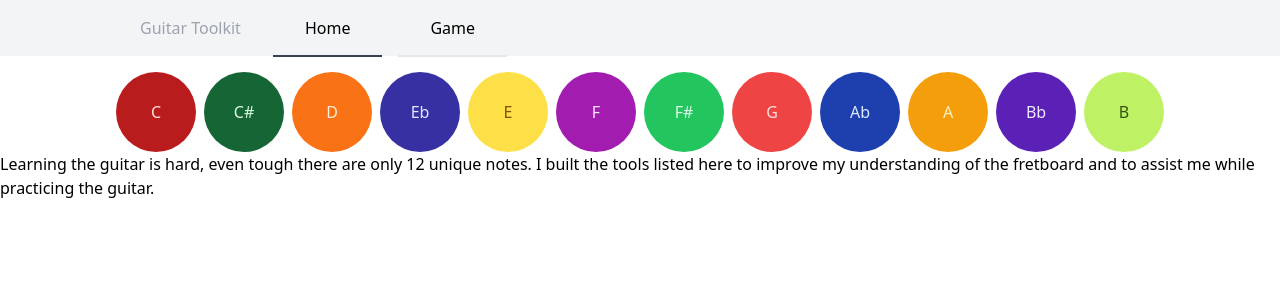
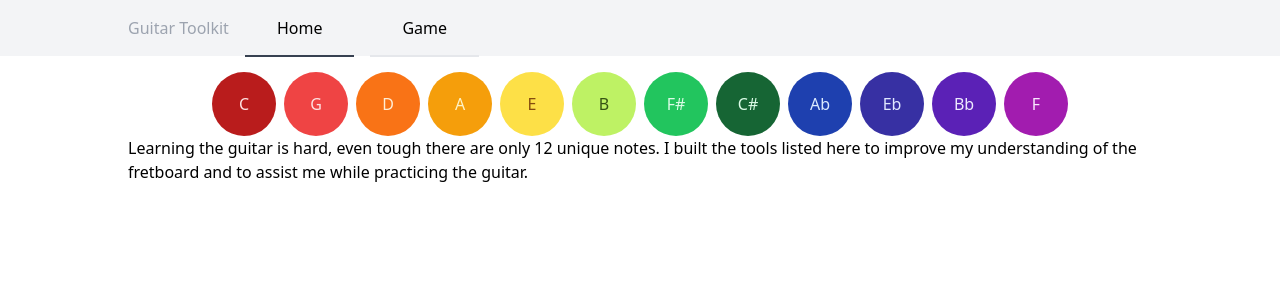
Before and after one commit to matthiasweiss/guitar-notes, a React (Vite) app: page / in a window 1280 px wide. Shown: the top 300 px of the page. Built offline with nearby package versions, Linux system fonts and the light colour scheme.

Commit message:
Fix styling

```diff
--- a/src/components/note-card-list.tsx
+++ b/src/components/circle-of-fifths.tsx
@@ -1,12 +1,25 @@
-import { useNotes } from '../hooks/use-notes';
+import { Note } from '../hooks/use-notes';
 import { NoteCard } from './note-card';
 
-export const NoteCardList = () => {
-  const { notes } = useNotes();
+export const CircleOfFifths = () => {
+  const circleOfFifths: Note[] = [
+    'C',
+    'G',
+    'D',
+    'A',
+    'E',
+    'B',
+    'F#',
+    'C#',
+    'Ab',
+    'Eb',
+    'Bb',
+    'F',
+  ];
 
   return (
     <div className="flex flex-wrap justify-center gap-2">
-      {notes.map((note) => {
+      {circleOfFifths.map((note) => {
         return (
           <NoteCard
             key={note}
--- a/src/components/navbar.tsx
+++ b/src/components/navbar.tsx
@@ -1,6 +1,6 @@
 import { Link, useLocation } from 'react-router-dom';
 import { twMerge } from 'tailwind-merge';
-import { PATHS } from '../constants';
+import { CONTENT_MAX_WIDTH, PATHS } from '../constants';
 
 const LINKS = [
   { path: PATHS.HOME, label: 'Home' },
@@ -9,13 +9,16 @@ const LINKS = [
 
 export const Navbar = () => {
   const { pathname } = useLocation();
+
+  const CONTAINER_CLASSES = `flex w-full gap-4 ${CONTENT_MAX_WIDTH}`;
+
   const defaultClasses =
     'px-8 py-4 border-b-2 border-gray-200 hover:border-gray-300';
   const activeClasses = 'border-gray-700 hover:border-gray-700';
 
   return (
     <div className="flex w-full justify-center bg-gray-100">
-      <div className="flex w-full max-w-[1000px] gap-8">
+      <div className={CONTAINER_CLASSES}>
         <div className="flex select-none items-center text-gray-400">
           Guitar Toolkit
         </div>
--- a/src/components/note-card.tsx
+++ b/src/components/note-card.tsx
@@ -8,7 +8,7 @@ export const NoteCard = ({ note, className }: NoteCardProps) => {
   const noteSpecificClasses = notesDataMap[note].classList;
 
   const defaultClasses =
-    'flex w-fit items-center justify-center rounded-full w-20 h-20 cursor-pointer';
+    'flex w-fit items-center justify-center rounded-full w-[4rem] h-[4rem] cursor-pointer';
 
   return (
     <div
--- a/src/constants.ts
+++ b/src/constants.ts
@@ -3,4 +3,4 @@ export const PATHS = {
   GAME: '/game',
 } as const;
 
-export const CONTENT_MAX_WIDTH = '1000px';
+export const CONTENT_MAX_WIDTH = 'max-w-[64rem]';
--- a/src/screens/home/home.tsx
+++ b/src/screens/home/home.tsx
@@ -1,10 +1,10 @@
-import { NoteCardList } from '../../components/note-card-list';
+import { CircleOfFifths } from '../../components/circle-of-fifths';
 
 export const Home = () => {
   return (
     <>
       <div className="flex flex-col">
-        <NoteCardList></NoteCardList>
+        <CircleOfFifths></CircleOfFifths>
         <div>
           Learning the guitar is hard, even tough there are only 12 unique
           notes. I built the tools listed here to improve my understanding of
--- a/src/screens/layout/layout.tsx
+++ b/src/screens/layout/layout.tsx
@@ -1,11 +1,14 @@
 import { Outlet } from 'react-router-dom';
 import { Navbar } from '../../components/navbar';
+import { CONTENT_MAX_WIDTH } from '../../constants';
 
 export const Layout = () => {
+  const CONTAINER_CLASSES = `flex w-full flex-col  gap-4 ${CONTENT_MAX_WIDTH}`;
+
   return (
     <div className="flex flex-col items-center gap-4">
       <Navbar />
-      <div className="flex w-full max-w-[${}] flex-col  gap-4">
+      <div className={CONTAINER_CLASSES}>
         <Outlet />
       </div>
     </div>
```
